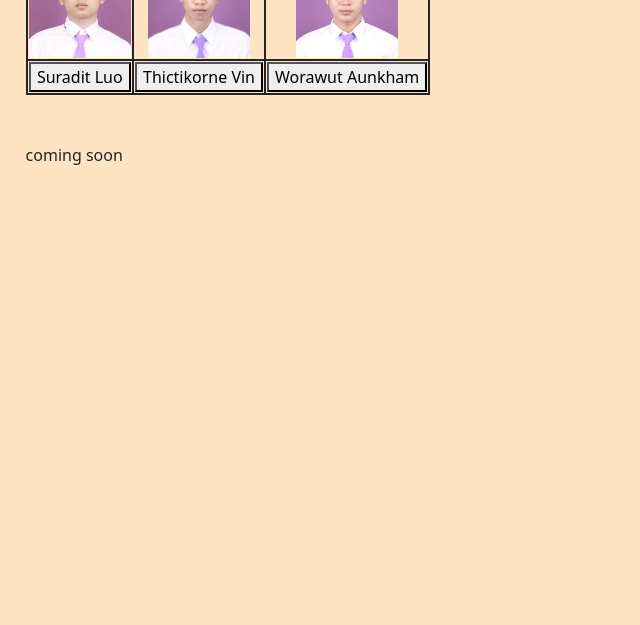
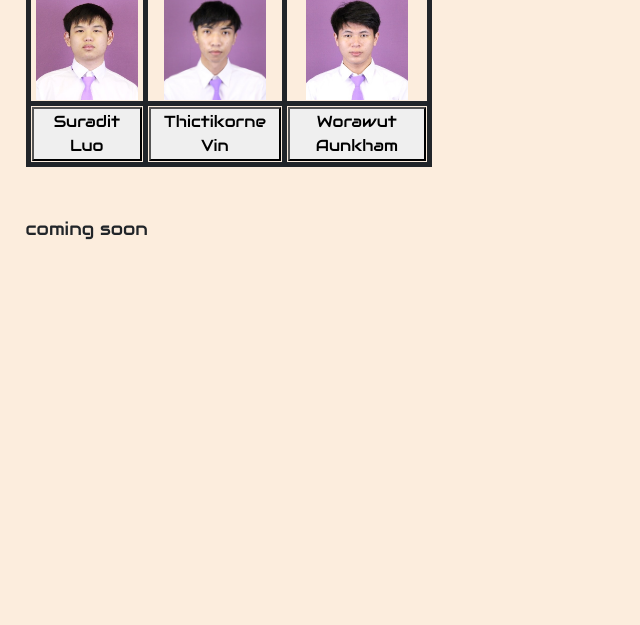
Before and after one commit to 632115043-SuraditLuo/953234_Project01, a plain HTML site: page Project.html in a window 1280 px wide. Shown: the part 175-800 px from the top of the page, without its empty margins (0-640 px from the left). Drawn offline with nearby package versions, Linux system fonts and the light colour scheme.

Commit message:
add more design/detail version 0.1.2

```diff
--- a/Project.html
+++ b/Project.html
@@ -9,13 +9,15 @@
     rel="stylesheet"
     integrity="sha384-1BmE4kWBq78iYhFldvKuhfTAU6auU8tT94WrHftjDbrCEXSU1oBoqyl2QvZ6jIW3"
     crossorigin="anonymous">
+    <link rel="stylesheet" href="https://fonts.googleapis.com/css?family=Audiowide">
     <style>
         body{
-            background-color: bisque;
+            background-color: rgb(252, 237, 221);
             margin: 2%;
+            font-family: "Audiowide", sans-serif;
         }
         table td, table th{
-            border: 2px solid;
+            border: 5px solid;
             text-align: center;
         }
         #myForm{
@@ -37,6 +39,13 @@
         #leftcolumn{
             width:70%;
         }
+        #gpa{
+            font-size: 24px;
+        }
+        #txt{
+            font-size: 18px;
+        }
+
     </style>
 </head>
 <body>
```
